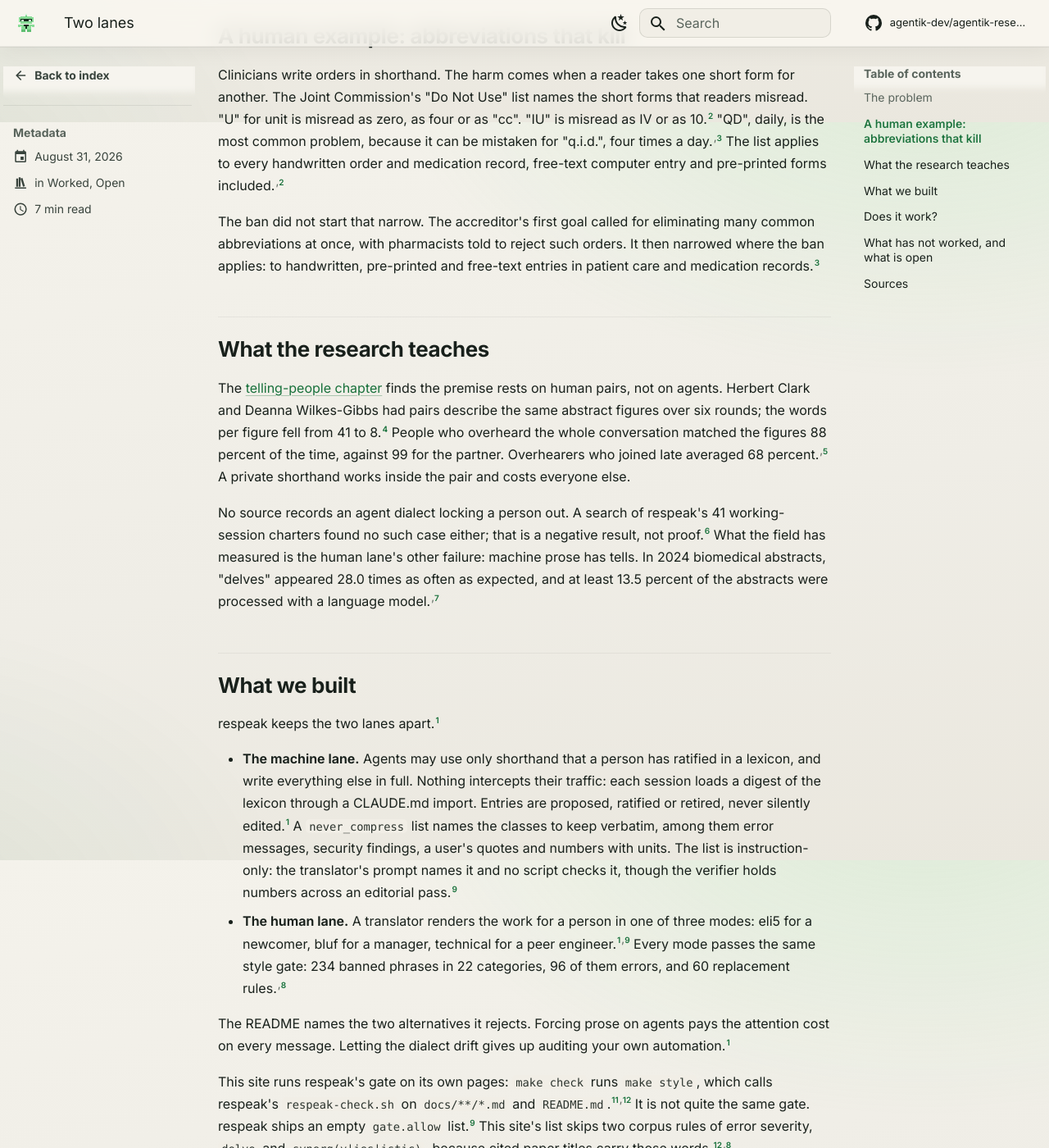
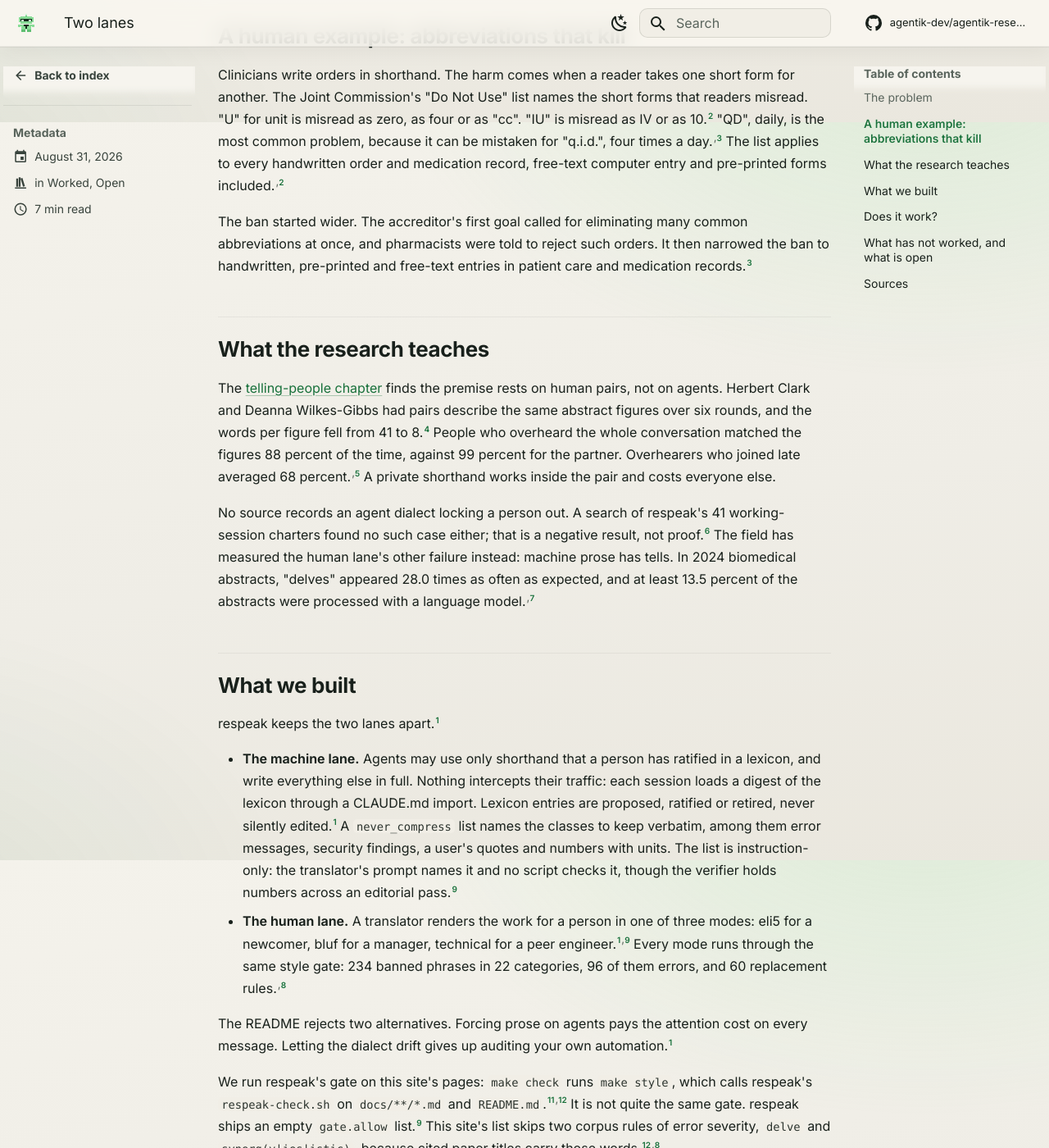
Before and after one commit to agentik-dev/agentik-research, an MkDocs documentation site: the page built from docs/journal/posts/2026-08-31-two-lanes.md, in a window 1280 px wide and 1400 px high, scrolled down 751 px. Shown: the whole window at 82% size. Built offline with MkDocs 1.6.1 and Material for MkDocs 9.7.7, drawn with Linux system fonts in a browser that asks for light colours; comment, search, counter and statistics services are not loaded; some of the changed text lies outside the part shown.

Commit message:
phase 6: the editor's pass on the two-lanes entry; the field critic's report
Co-Authored-By: Claude Opus 5.5 <noreply@anthropic.com>
Claude-Session: https://claude.ai/code/session_01R5RHzc5egLvnAPkepxJvb8

```diff
--- a/docs/journal/posts/2026-08-31-two-lanes.md
+++ b/docs/journal/posts/2026-08-31-two-lanes.md
@@ -9,13 +9,13 @@ description: respeak's premise is that agents that write to each other drift tow
 
 # Two lanes
 
-agentik-respeak starts from a premise: agents that write to each other drift into shorthand, and the person who reads the run is left outside. It keeps two lanes: governed shorthand between agents, and plain, gated prose for people. Its evidence is our use: one field test on one document, then later editorial passes over the owner's sites and over its own README. The README reports no reader study, and a search of the repository's charters found no recorded case of the drift.
+agentik-respeak starts from a premise: agents that write to each other drift into shorthand, and the person who reads the run is left outside. It keeps two lanes: governed shorthand between agents, and plain, gated prose for people. The evidence is our use: one field test on one document, then editorial passes over the owner's sites and over respeak's own README. The README reports no reader study, and a search of the repository's charters found no recorded case of the drift.
 
 <!-- more -->
 
 ## The problem
 
-In an unattended relay run, one session hands its work to the next. Agents that write to each other spend context on every token, so respeak's README calls the pressure to compress structural. It states the risk in one sentence: "They drift into shorthand, and the person supervising the run becomes the outsider."[^readme]
+In an unattended relay run, one session hands its work to the next. Agents that write to each other pay context for every token, so respeak's README calls the pressure to compress structural. It states the risk in one sentence: "They drift into shorthand, and the person supervising the run becomes the outsider."[^readme]
 
 A note the person cannot read is a run the person cannot audit.[^readme]
 
@@ -23,24 +23,24 @@ A note the person cannot read is a run the person cannot audit.[^readme]
 
 Clinicians write orders in shorthand. The harm comes when a reader takes one short form for another. The Joint Commission's "Do Not Use" list names the short forms that readers misread. "U" for unit is misread as zero, as four or as "cc". "IU" is misread as IV or as 10.[^jc] "QD", daily, is the most common problem, because it can be mistaken for "q.i.d.", four times a day.[^drugtopics] The list applies to every handwritten order and medication record, free-text computer entry and pre-printed forms included.[^jc]
 
-The ban did not start that narrow. The accreditor's first goal called for eliminating many common abbreviations at once, with pharmacists told to reject such orders. It then narrowed where the ban applies: to handwritten, pre-printed and free-text entries in patient care and medication records.[^drugtopics]
+The ban started wider. The accreditor's first goal called for eliminating many common abbreviations at once, and pharmacists were told to reject such orders. It then narrowed the ban to handwritten, pre-printed and free-text entries in patient care and medication records.[^drugtopics]
 
 ## What the research teaches
 
-The [telling-people chapter](../../field/telling-people.md) finds the premise rests on human pairs, not on agents. Herbert Clark and Deanna Wilkes-Gibbs had pairs describe the same abstract figures over six rounds; the words per figure fell from 41 to 8.[^clark] People who overheard the whole conversation matched the figures 88 percent of the time, against 99 for the partner. Overhearers who joined late averaged 68 percent.[^schober] A private shorthand works inside the pair and costs everyone else.
+The [telling-people chapter](../../field/telling-people.md) finds the premise rests on human pairs, not on agents. Herbert Clark and Deanna Wilkes-Gibbs had pairs describe the same abstract figures over six rounds, and the words per figure fell from 41 to 8.[^clark] People who overheard the whole conversation matched the figures 88 percent of the time, against 99 percent for the partner. Overhearers who joined late averaged 68 percent.[^schober] A private shorthand works inside the pair and costs everyone else.
 
-No source records an agent dialect locking a person out. A search of respeak's 41 working-session charters found no such case either; that is a negative result, not proof.[^chapter] What the field has measured is the human lane's other failure: machine prose has tells. In 2024 biomedical abstracts, "delves" appeared 28.0 times as often as expected, and at least 13.5 percent of the abstracts were processed with a language model.[^kobak]
+No source records an agent dialect locking a person out. A search of respeak's 41 working-session charters found no such case either; that is a negative result, not proof.[^chapter] The field has measured the human lane's other failure instead: machine prose has tells. In 2024 biomedical abstracts, "delves" appeared 28.0 times as often as expected, and at least 13.5 percent of the abstracts were processed with a language model.[^kobak]
 
 ## What we built
 
 respeak keeps the two lanes apart.[^readme]
 
-- **The machine lane.** Agents may use only shorthand that a person has ratified in a lexicon, and write everything else in full. Nothing intercepts their traffic: each session loads a digest of the lexicon through a CLAUDE.md import. Entries are proposed, ratified or retired, never silently edited.[^readme] A `never_compress` list names the classes to keep verbatim, among them error messages, security findings, a user's quotes and numbers with units. The list is instruction-only: the translator's prompt names it and no script checks it, though the verifier holds numbers across an editorial pass.[^config]
-- **The human lane.** A translator renders the work for a person in one of three modes: eli5 for a newcomer, bluf for a manager, technical for a peer engineer.[^readme][^config] Every mode passes the same style gate: 234 banned phrases in 22 categories, 96 of them errors, and 60 replacement rules.[^corpus]
+- **The machine lane.** Agents may use only shorthand that a person has ratified in a lexicon, and write everything else in full. Nothing intercepts their traffic: each session loads a digest of the lexicon through a CLAUDE.md import. Lexicon entries are proposed, ratified or retired, never silently edited.[^readme] A `never_compress` list names the classes to keep verbatim, among them error messages, security findings, a user's quotes and numbers with units. The list is instruction-only: the translator's prompt names it and no script checks it, though the verifier holds numbers across an editorial pass.[^config]
+- **The human lane.** A translator renders the work for a person in one of three modes: eli5 for a newcomer, bluf for a manager, technical for a peer engineer.[^readme][^config] Every mode runs through the same style gate: 234 banned phrases in 22 categories, 96 of them errors, and 60 replacement rules.[^corpus]
 
-The README names the two alternatives it rejects. Forcing prose on agents pays the attention cost on every message. Letting the dialect drift gives up auditing your own automation.[^readme]
+The README rejects two alternatives. Forcing prose on agents pays the attention cost on every message. Letting the dialect drift gives up auditing your own automation.[^readme]
 
-This site runs respeak's gate on its own pages: `make check` runs `make style`, which calls respeak's `respeak-check.sh` on `docs/**/*.md` and `README.md`.[^makefile][^siteconfig] It is not quite the same gate. respeak ships an empty `gate.allow` list.[^config] This site's list skips two corpus rules of error severity, `delve` and `synerg(y|ies|istic)`, because cited paper titles carry those words.[^siteconfig][^corpus]
+We run respeak's gate on this site's pages: `make check` runs `make style`, which calls respeak's `respeak-check.sh` on `docs/**/*.md` and `README.md`.[^makefile][^siteconfig] It is not quite the same gate. respeak ships an empty `gate.allow` list.[^config] This site's list skips two corpus rules of error severity, `delve` and `synerg(y|ies|istic)`, because cited paper titles carry those words.[^siteconfig][^corpus]
 
 ## Does it work?
 
@@ -59,11 +59,11 @@ The README's own table:[^readme]
 | Em-dashes per 1,000 words | 19.9 | 3.1 |
 | Average sentence length, before the 2026-09-21 splitter | 32.1 words | 24.5 words |
 
-The README reports that the pass changed no heading, link, code or number, with `respeak-verify-edit.py` passing.[^readme] That check is structural. The script holds inline code spans and numbers only as multisets, and the README says it does not check facts.[^verify][^readme] Before version 0.6.0, its heading rule needed a space after the hashes, so a hard-wrapped line beginning `#33256` published as an H1 while the verifier passed the edit. The 2026-08-31 test predates that fix.[^changelog]
+The README reports that the pass changed no heading, link, code or number, and that `respeak-verify-edit.py` passed it.[^readme] That check is structural. The script holds inline code spans and numbers only as multisets, and the README says it does not check facts.[^verify][^readme] Before version 0.6.0, the script's heading rule needed a space after the hashes, so a hard-wrapped line beginning `#33256` published as an H1 while the verifier passed the edit. The 2026-08-31 test predates that fix.[^changelog]
 
-Three more limits. Version 0.5.0 removed the field-test source documents as unpublishable, so the README keeps the numbers as measured and the test cannot be re-run from the repository.[^changelog][^readme] Version 0.6.0's sentence splitter made every earlier sentence-length figure stale; under it, the README's own average fell from 15.1 to 13.0 words with no prose changed.[^changelog] And no row of the table measures a reader.[^readme]
+The field test has three more limits. Version 0.5.0 removed the field-test source documents as unpublishable, so the README keeps the numbers as measured and the test cannot be re-run from the repository.[^changelog][^readme] Version 0.6.0's sentence splitter made every earlier sentence-length figure stale; under it, the README's own average fell from 15.1 to 13.0 words with no prose changed.[^changelog] And no row of the table measures a reader.[^readme]
 
-The CHANGELOG records two later passes.[^changelog] In version 0.5.2 the README itself went through the translator's editorial pass. Its average sentence fell from 23 to 15 words, a pre-0.6.0 figure, and every heading, link, code block, code span and number stayed byte-identical, as checked by the verifier. In version 0.6.0, a ten-agent editorial pass over nine of the owner's sites, about 2,000 edited files on 2026-09-21, found faults in the tooling, and the release changed the tool for each:
+The CHANGELOG records two later passes.[^changelog] In version 0.5.2 the README itself went through the translator's editorial pass. Its average sentence fell from 23 to 15 words, a pre-0.6.0 figure. The verifier checked that every heading, link, code block, code span and number stayed byte-identical. In version 0.6.0, a ten-agent editorial pass over nine of the owner's sites, about 2,000 edited files on 2026-09-21, found faults in the tooling. The release changed the tooling for each:
 
 - A banned term inside a heading, which the verifier holds byte-identical, shut the file to every later edit.
 - The splitter read a bullet list as one sentence, so one site measured an average sentence of 68.9 words.
@@ -72,7 +72,7 @@ The CHANGELOG records two later passes.[^changelog] In version 0.5.2 the README
 
 ## What has not worked, and what is open
 
-Use of the machine lane is not counted. The lexicon holds two ratified terms and one proposed term. Each reads `uses: 0`, and the lexicon's header says the counter is declared, not built: no script writes it yet.[^corpus]
+Nothing counts use of the machine lane. The lexicon holds two ratified terms and one proposed term. Each reads `uses: 0`, and the lexicon's header says the counter is declared, not built: no script writes it yet.[^corpus]
 
 The drift itself is still a premise. The README asserts it in one sentence, and the search of the charters found no recorded case.[^readme][^chapter]
 
```
Also changed, not shown: research/synthesis/critic-round-1.md (+13 -0 lines).
